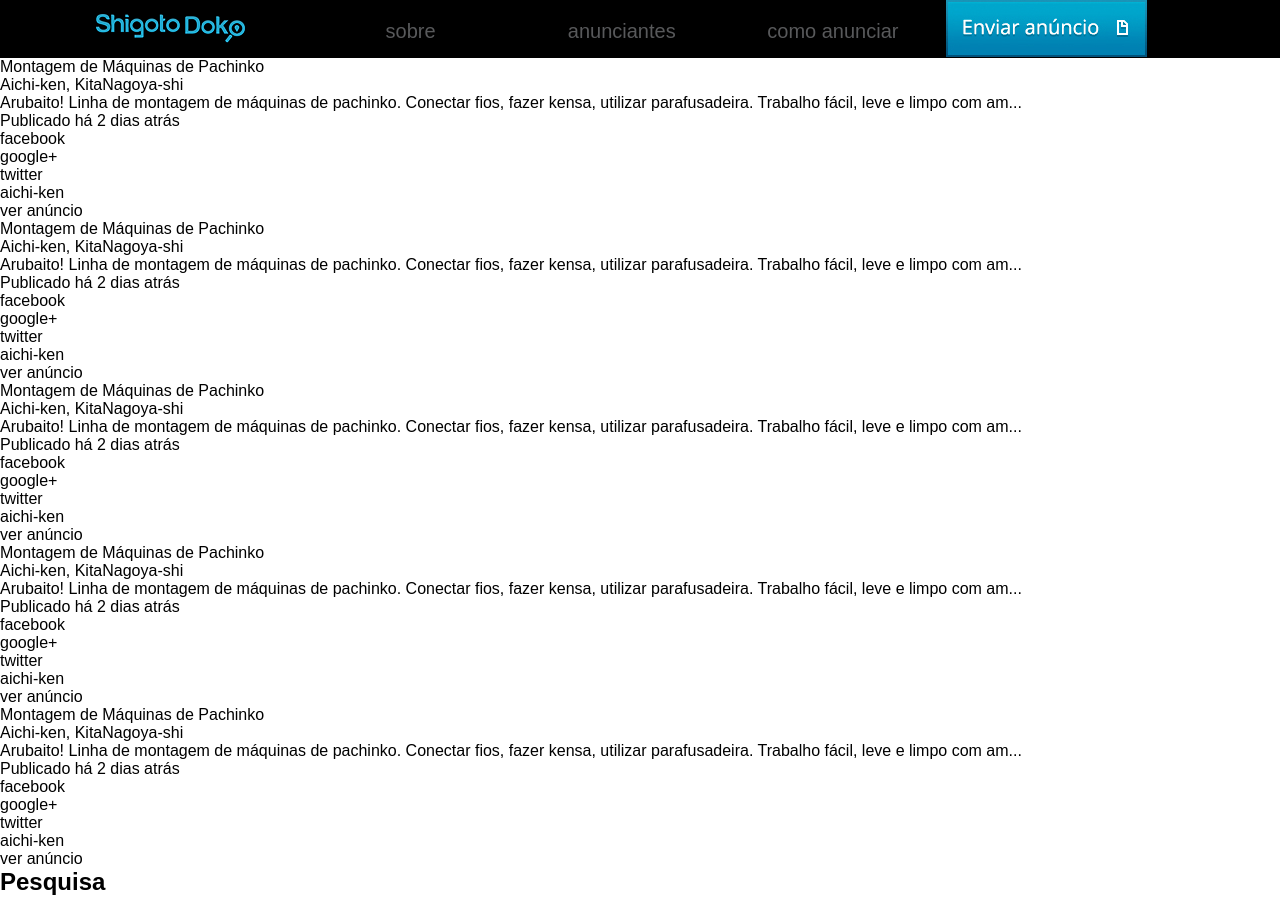
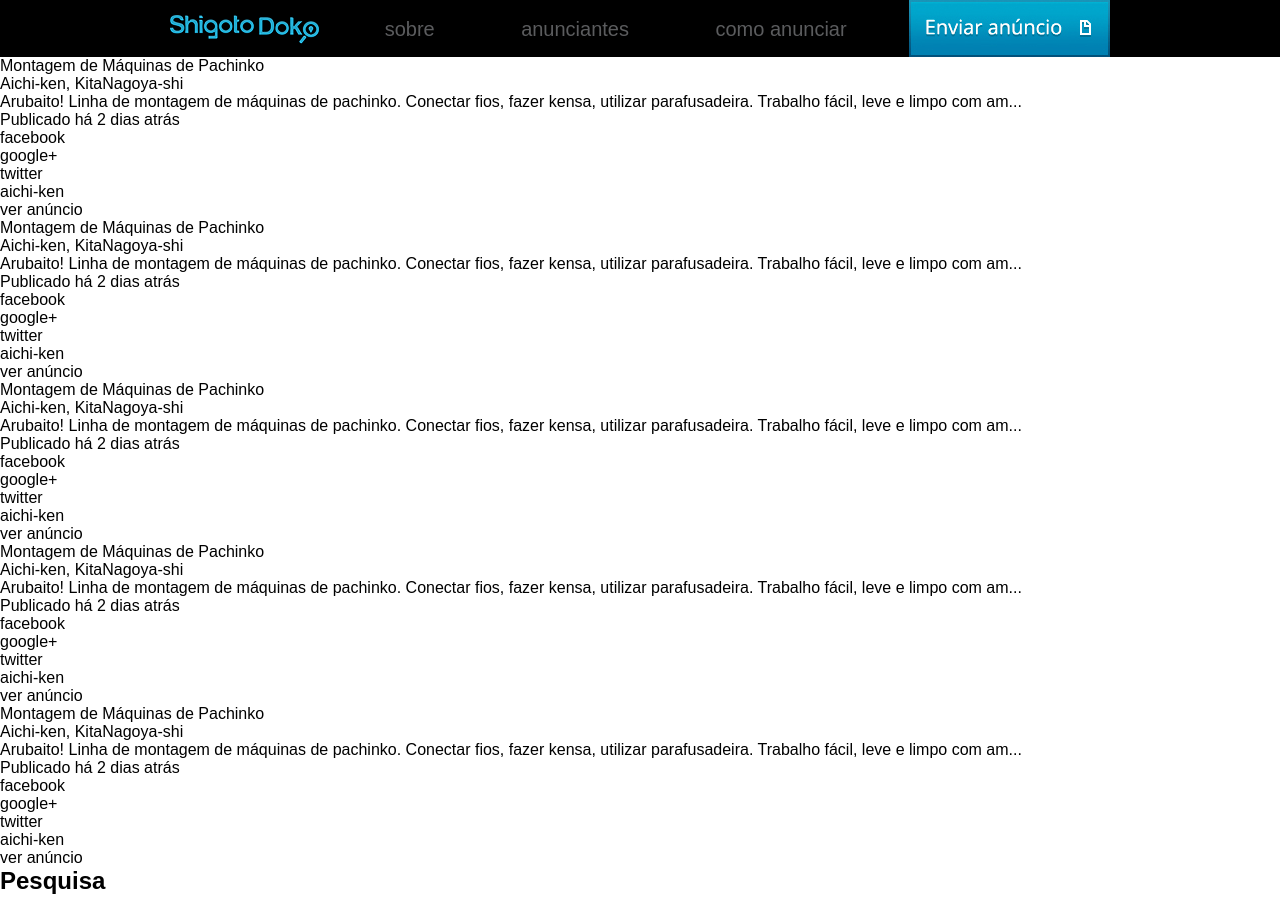
Before and after one commit to shigotodoko/site, a plain HTML site: page index.html in a window 1280 px wide. Shown: the top 899 px of the page. Drawn offline with Linux system fonts and the light colour scheme.

Commit message:
stylying menu

```diff
--- a/css/style.css
+++ b/css/style.css
@@ -1,9 +1,5 @@
 /* CSS reset */
 body,div,dl,dt,dd,ul,ol,li,h1,h2,h3,h4,h5,h6,pre,form,fieldset,input,textarea,p,blockquote,th,td {
-  margin:0;
-  padding:0;
-}
-html,body {
   margin:0;
   padding:0;
 }
@@ -16,32 +12,45 @@ body {
 
 header {
   background-color: #000;
+  height: 57px;
+  padding: 0px;
 }
 
-header nav ul li {
+header h1 {
+  position: relative;
   display: inline-block;
-  width: 19%;
-  vertical-align: middle;
+  top: 15px;
+  width: 18%;
+}
+
+.logo {
+  width: 190px;
+  display: block;
+}
+
+.menu {
+  display: inline-block;
+  position: relative;
+  top: 7px;
+}
+
+.send_button {
+  float: right;
+}
+
+.menu ul li {
+  display: inline-block;
+  margin: 0 41px;
   text-align: center;
 }
 
-header nav ul li h1 {
-  float: left;
+.menu-item {
+  color: #5b5c5e;
+  text-decoration: none;
+  font-size: 20px;
 }
 
-header nav ul li h2 {
-  float: right;
+.container {
+  margin: 0 auto;
+  width: 940px;
 }
-
-header nav ul li a {
-  color: #58595b;
-  font-size: 20px;
-  text-decoration: none;
-}
-
-nav {
-  width: 85%;
-  padding: 0px 20px 20px 20px;
-  margin: auto;
-  height: 38px;
-}
--- a/index.html
+++ b/index.html
@@ -1,26 +1,30 @@
 <!DOCTYPE html>
 <html lang='pt-br'>
-<head>
-  <meta charset='utf-8'>
-  <title>ShigotoDoko - Empregos no Japão</title>
-  <link rel='stylesheet' href='css/style.css'>
+  <head>
+    <meta charset='utf-8'>
+    <title>ShigotoDoko - Empregos no Japão</title>
+    <link rel='stylesheet' href='css/style.css'>
   </head>
 
-<body>
+  <body>
 
   <header>
-    <nav>
+    <div class='container'>
+    <h1>
+      <a href='#' class='logo'><img src='images/logo_top.png' alt='ShigotoDoko - Empregos no Japão' title='ShigotoDoko - Empregos no Japão'></a>
+    </h1>
+    <nav class='menu'>
       <ul>
-        <li><h1><a href='#'><img src='images/logo_top.png' alt='logo'></a></h1></li>
-        <li><a href='sobre.html'>sobre</a></li>
-        <li><a href='anunciantes.html'>anunciantes</a></li>
-        <li><a href='como_anunciar.html'>como anunciar</a></li>
-        <li><h2><a href='#'><img src='images/send_top.jpg' alt='Enviar anuncio'></a></h2></li>
+        <li><a class='menu-item' href='sobre.html'>sobre</a></li>
+        <li><a class='menu-item' href='anunciantes.html'>anunciantes</a></li>
+        <li><a class='menu-item' href='como_anunciar.html'>como anunciar</a></li>
       </ul>
     </nav>
+    <a href='#' class='send_button'><img src='images/send_top.jpg' alt='Enviar anuncio' title='Enviar anúncio'></a>
+  </div>
   </header>
 
-  <main>
+  <main class='clear'>
     <dl>
 
       <dt>Montagem de Máquinas de Pachinko</dt>
```
